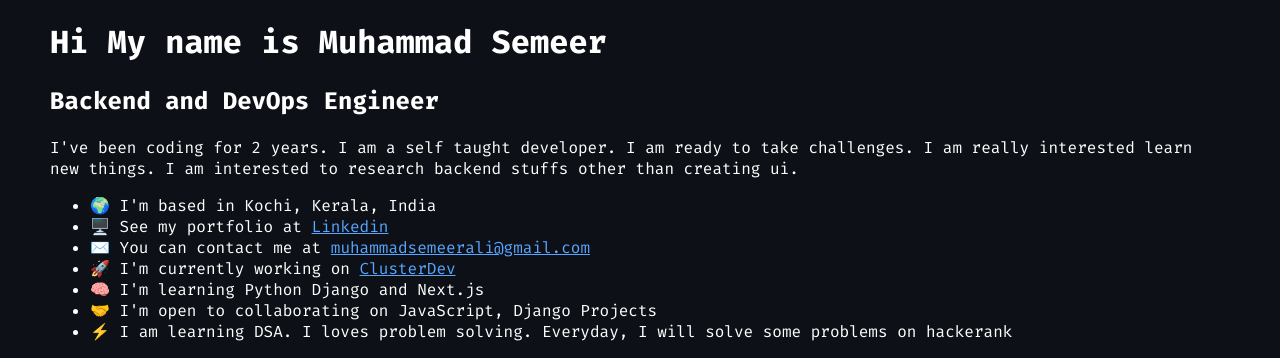
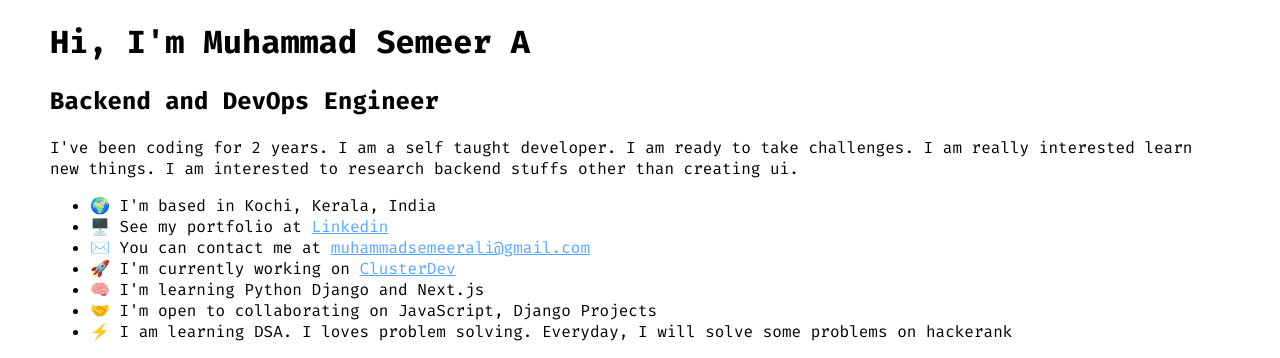
Before and after one commit to muhammadsemeer/muhammadsemeer.github.io, a plain HTML site: page index.html in a window 1280 px wide. Shown: the top 358 px of the page. Drawn offline with Linux system fonts and the light colour scheme.

Commit message:
Update index.html

```diff
--- a/index.html
+++ b/index.html
@@ -12,8 +12,7 @@
         />
         <style>
             body {
-                background-color: #0d1117;
-                color: #fff;
+                color: #000;
                 font-family: "Fira Code", monospace;
                 margin: 0 auto;
                 max-width: calc(100vw - 100px);
@@ -29,7 +28,7 @@
     </head>
     <body>
         <h1 id="hi-my-name-is-muhammad-semeer">
-            Hi My name is Muhammad Semeer
+            Hi, I'm Muhammad Semeer A
         </h1>
         <h2 id="mern-python-django-developer">
             Backend and DevOps Engineer
```
